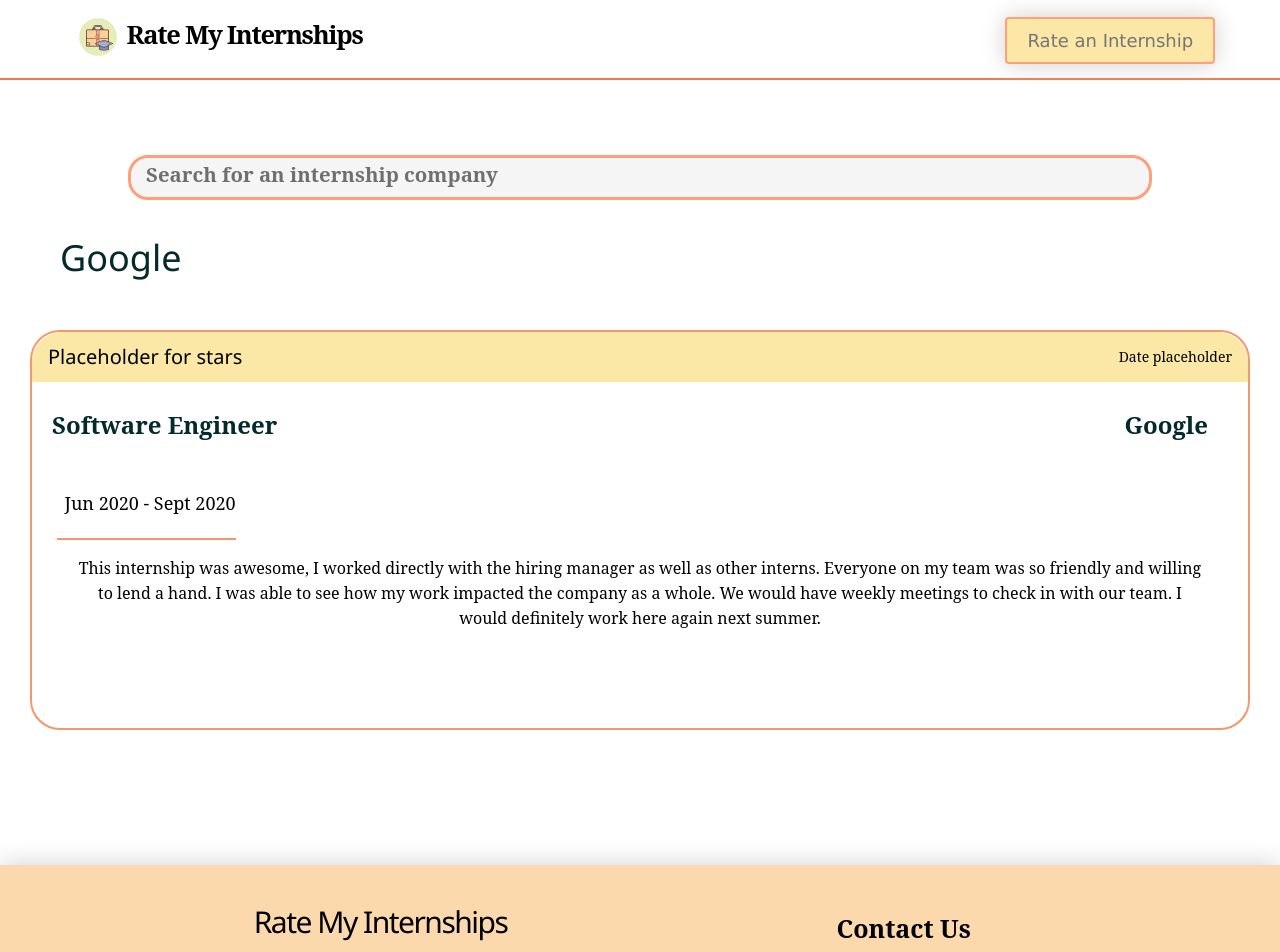
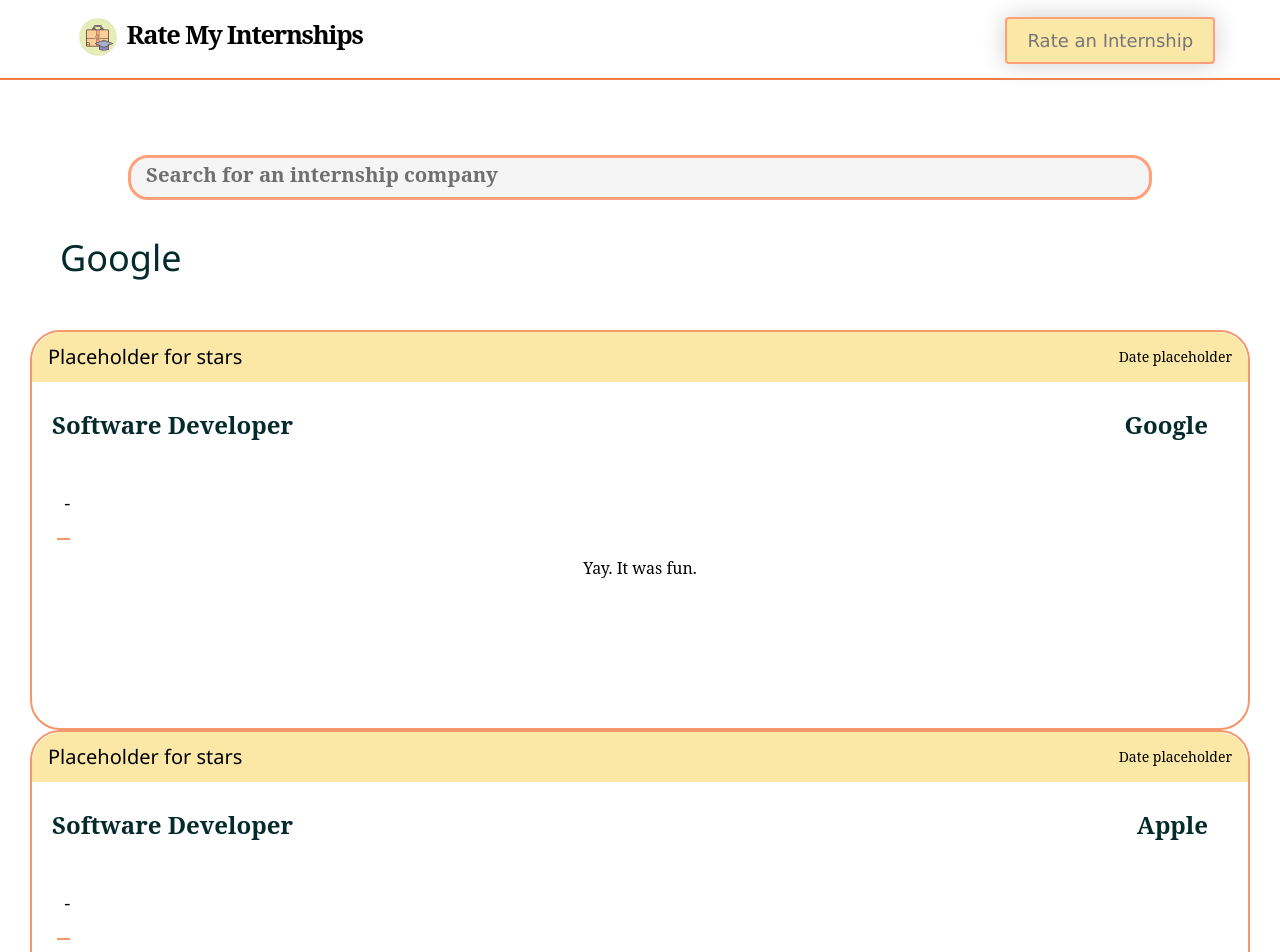
Before and after one commit to Greatroot/InternshipReview, a React (Create React App) app in the folder Frontend/: page /results in a window 1280 px wide. Shown: the top 952 px of the page. Built offline with nearby package versions, Linux system fonts and the light colour scheme; no server answers; some icons are missing.

Commit message:
Currently working on connecting reviews page to backend

```diff
--- a/Frontend/package.json
+++ b/Frontend/package.json
@@ -7,7 +7,6 @@
     "@testing-library/jest-dom": "^5.14.1",
     "@testing-library/react": "^11.2.7",
     "@testing-library/user-event": "^12.8.3",
-    "axios": "^0.21.1",
     "react": "^17.0.2",
     "react-dom": "^17.0.2",
     "react-icons": "^4.2.0",
@@ -39,5 +38,8 @@
       "last 1 firefox version",
       "last 1 safari version"
     ]
+  },
+  "devDependencies": {
+    "axios": "^0.21.1"
   }
 }
--- a/Frontend/src/components/Button/Button.css
+++ b/Frontend/src/components/Button/Button.css
@@ -72,12 +72,12 @@
 
 .btn--large:hover, .btn--medium:hover, .btn--mobile:hover {
     transition: all 0.3s ease-out;
-    background: #ffffff;
+    background: whitesmoke;
     color: #242424;
 }
 
 .btn--wide:hover {
-    color: #fff;
+    color: whitesmoke;
     background-color: #f00946;
     transition: all 0.2s ease-out;
 }
@@ -112,7 +112,7 @@
 }
 
 .primary:hover {
-    background-color: #ffffff;
+    background-color: whitesmoke;
     color: #242424;
     border: none;
 }
--- a/Frontend/src/components/SearchResult/SearchResult.js
+++ b/Frontend/src/components/SearchResult/SearchResult.js
@@ -1,7 +1,8 @@
 import React from 'react';
 import "./SearchResult.css";
 
-const SearchResult = () => {
+//TODO: Implement the stars AND the date.
+const SearchResult = ({ rating, date, position, company, startMonth, startYear, endMonth, endYear, comments }) => {
 
     return (
         <div className="card-container">
@@ -13,25 +14,21 @@
             </div>
             <div className="position-header">
                 <div className="position-header--container">
-                    <p>Software Engineer</p>
-                    <p>Google</p>
+                    <p>{position}</p>
+                    <p>{company}</p>
                 </div>
             </div>
             <div className="subheader-container">
                 <div className="subheader">
                     <div className="subheader-text">
-                        <p>Jun 2020 - Sept 2020</p>
+                        <p>{startMonth} {startYear} - {endMonth} {endYear}</p>
                     </div>
                 </div>
                 <div style={{ flex: 6 }}></div>
             </div>
             <div className="content">
                 <p>
-                    This internship was awesome, I worked directly with the hiring manager as well
-                    as other interns. Everyone on my team was so friendly and willing to lend a hand.
-                    I was able to see how my work impacted the company as a whole. We would have
-                    weekly meetings to check in with our team. I would definitely work here again
-                    next summer.
+                    { comments }
                 </p>
             </div>
         </div>
@@ -39,3 +36,9 @@
 };
 
 export default SearchResult;
+
+// This internship was awesome, I worked directly with the hiring manager as well
+// as other interns. Everyone on my team was so friendly and willing to lend a hand.
+//     I was able to see how my work impacted the company as a whole. We would have
+// weekly meetings to check in with our team. I would definitely work here again
+// next summer.
--- a/Frontend/src/pages/Form/Search.js
+++ b/Frontend/src/pages/Form/Search.js
@@ -39,7 +39,20 @@
 
 
     const addReview = (e) => {
-        Axios.post('https://internship-review-backend.herokuapp.com/create', {
+        if( // ALL of the fields in the form are filled out...
+            company !== "" &&
+            position !== "" &&
+            rating !== 0 &&
+            startMonth !== 0 &&
+            startYear !== 0 &&
+            endMonth !== 0 &&
+            endYear !== 0 &&
+            comments !== ""
+            // newComment !== "" &&
+            // reviewList !== ""
+        ) {
+            Axios.post('https://internship-review-backend.herokuapp.com/create', { //TODO: change
+            // Axios.post('http://localhost:3306/create', {
                 company: company,
                 position: position,
                 rating: rating,
@@ -64,18 +77,6 @@
                 ]);
             }))
 
-        if( // ALL of the fields in the form are filled out...
-            company !== "" &&
-            position !== "" &&
-            rating !== 0 &&
-            startMonth !== 0 &&
-            startYear !== 0 &&
-            endMonth !== 0 &&
-            endYear !== 0 &&
-            comments !== ""
-            // newComment !== "" &&
-            // reviewList !== ""
-        ) {
             setShow(true);
             e.preventDefault(); // Should stop the form from refreshing the page.
         }
--- a/Frontend/src/pages/Home/Home.js
+++ b/Frontend/src/pages/Home/Home.js
@@ -9,6 +9,10 @@
 import SearchBar from "../../components/SearchBar/SearchBar.js";
 import { Link } from 'react-router-dom';
 import { Button } from "../../components/Button/Button";
+
+//TODO: Make the search bar have suggestions
+// TODO: Make whatever the user types into the search bar a piece of state that gets passed as a prop
+// into the Results page. Also naviage when user hits enter.
 
 class Home extends React.Component {
     constructor() {
--- a/Frontend/src/pages/Results/Results.js
+++ b/Frontend/src/pages/Results/Results.js
@@ -1,12 +1,76 @@
-import React, {useEffect, useState} from 'react';
+import React, {useEffect, useState, useRef } from 'react';
 import "./Results.css"
+import Axios from 'axios';
 import SearchBar from "../../components/SearchBar/SearchBar";
 import SearchResult from "../../components/SearchResult/SearchResult";
 import Header from "../../components/Header/Header";
 import Footer from "../../components/Footer/Footer";
 
+// TODO: EXTRA: Make the results pop up without the user having to hit enter. Give it a short delay.
+
+const dummyInfo = {
+        data: [
+            {
+                company: "Google",
+                position: "Software Developer",
+                rating: 4,
+                startMonth: 9,
+                startYear: 2020,
+                endMonth: 9,
+                endYear: 2021,
+                comments: "Yay. It was fun.",
+            }, {
+                company: "Apple",
+                position: "Software Developer",
+                rating: 3,
+                startMonth: 2,
+                startYear: 2018,
+                endMonth: 9,
+                endYear: 2021,
+                comments: "Yay. It was fun.",
+            }, {
+                company: "Broadstreet",
+                position: "Software Developer",
+                rating: 5,
+                startMonth: 3,
+                startYear: 2019,
+                endMonth: 11,
+                endYear: 2021,
+                comments: "Yay. It was fun.",
+            }
+        ]
+    }
+
 const Results = () => {
-    const { input, setInput } = useState("");
+    // Supposed to be an array, NOT an object!!! How I fixed the "setInput not a func" error.
+    const [ input, setInput ] = useState(""); // The input the user types in.
+    const [ results, setResults ] = useState(dummyInfo); // The internship reviews the user searched for.
+
+    const firstUpdate = useRef(true); // True if component hasn't mounted yet, false if it already has.
+                                    // Being used so that we can have the useEffect hook do 2 different things based
+                                    // on whether it has run for the first time or sometime after.
+
+    const renderResults = () => {
+        if(results !== undefined)
+        {
+            return results.data.map((review) => {
+                return (
+                    <div className="item" key={review.id}>
+                        <SearchResult rating={review.rating}
+                            // date={}
+                                      position={review.position}
+                                      company={review.company}
+                                      startMonth={review.start_month}
+                                      startYear={review.start_year}
+                                      endMonth={review.end_month}
+                                      endYear={review.end_year}
+                                      comments={review.comments}
+                        />
+                    </div>
+            );
+            });
+        }
+    };
 
     useEffect(() => {
         // Fill this out later when we connect to the backend.
@@ -15,11 +79,52 @@
         // enter required.
 
         // Might use Redux instead.
-    }, [input]);
 
-    const handleChange = (event) => {
-        const {name, value} = event.target
-        setInput(value);
+        testResults();
+
+            // if(firstUpdate.current) { // If this is the first time useEffect is run...
+            //     getInitialResults();
+            //     firstUpdate.current = false;
+            //     return;
+            // } else { // ...if it's the 2nd, 3rd, 4th, etc. time useEffect is being run...
+            //     getSearchResults();
+            // }
+        }, [input]);
+
+    const getInitialResults = () => {
+        Axios.get('https://internship-review-backend.herokuapp.com/popular').then((response) => {
+        // Axios.get('http://localhost:3306/popular').then((response) => {
+            console.log(`Initial API call: \n${response}`);
+
+            setResults(response); // Is this efficient?
+        });
+    };
+
+    const getSearchResults = () => {
+        Axios.get('https://internship-review-backend.herokuapp.com/search?', {
+        //     Axios.get('https//localhost:3306/search?', {
+            params: { term: input }
+            }).then((response) => {
+            console.log(`Grabbing search results: \n${response}`);
+
+            setResults(response); // Is this efficient?
+        });
+
+        // const results = await Axios.get('https://internship-review-backend.herokuapp.com/reviews');
+        // console.log(results);
+    }
+
+    // Remove after done testing.
+    const testResults = () => {
+        Axios.get('https://internship-review-backend.herokuapp.com/reviews?').then((response) => {
+        // Axios.get('https://localhost:3306/reviews?').then((response) => {
+            console.log(response);
+        });
+    }
+
+    const handleUserTyping = (event) => {
+        // const {name, value} = event.target;
+        setInput(event.target.value);
     };
 
     return(
@@ -31,14 +136,14 @@
                                placeholder = "Search for an internship company"
                                name = "companyName"
                                value = { input }
-                               onChange = { handleChange }
+                               onChange = { handleUserTyping }
                     />
                 </div>
                 <div className="search-term">
                     <h1>Google</h1>
                 </div>
                 <div className="search-results">
-                    <SearchResult />
+                    {renderResults()}
                 </div>
                 <Footer />
             </div>
```
Also changed, not shown: 1 other file (tests, documents, lock files or other folders). Lines whose indentation alone changed are shown as unchanged.
